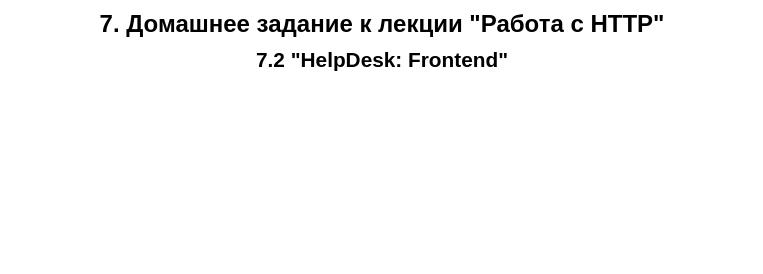
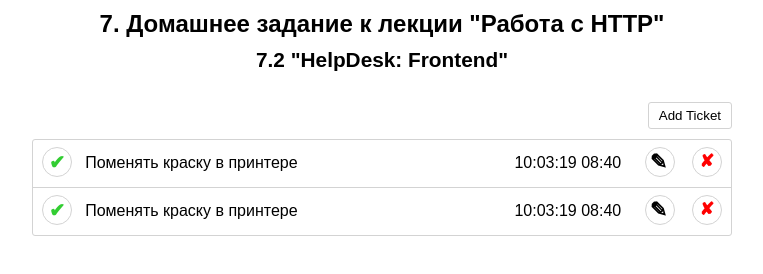
Before and after one commit to MKSInc/AHJ-hw.-7-HTTP.-2-HelpDesk-Pro-Frontend, a website built with webpack: page src/index.html in a window 1280 px wide. Shown: the whole page, without its empty margins (258-1021 px from the left). Built offline with nearby package versions, Linux system fonts and the light colour scheme.

Commit message:
feat: html, css initial version

```diff
--- /dev/null
+++ b/src/css/help-desk/help-desk.css
@@ -0,0 +1,47 @@
+.help-desk {
+  min-width: 460px;
+  max-width: 700px;
+  margin: 0 auto;
+}
+
+.help-desk__control {
+  text-align: right;
+  margin-bottom: 10px;
+}
+
+.help-desk__body {
+  border: 1px solid lightgray;
+  border-radius: 3px;
+}
+
+.help-desk__table {
+  width: 100%;
+  border-collapse: collapse;
+}
+
+.help-desk__cell {
+  text-align: center;
+  vertical-align: top;
+  padding: 7px 5px;
+}
+
+.help-desk__row:not(:last-child) .help-desk__cell{
+  border-bottom: 1px solid lightgray;
+}
+
+.help-desk__coll-name {
+  width: 60%;
+  text-align: left;
+  padding-top: 14px;
+}
+
+.help-desk__coll-created {
+  text-align: center;
+  padding-top: 14px;
+}
+
+.help-desk__description {
+  display: block;
+  display: none;
+  margin-top: 10px;
+}
--- /dev/null
+++ b/src/css/help-desk/help-desk__btn.css
@@ -0,0 +1,61 @@
+.help-desk__btn {
+  border: 1px solid #d3d3d3;
+  background-color: transparent;
+
+  cursor: pointer;
+  outline: none;
+}
+
+.help-desk__btn:hover {
+  background-color: #efefef;
+}
+
+.help-desk__btn:focus {
+  border-color: dimgray;
+}
+
+.help-desk__btn:active {
+  background-color: #d3d3d3;
+}
+
+.help-desk__btn_type_round {
+  position: relative;
+  width: 30px;
+  height: 30px;
+  border-radius: 50%;
+
+  font-size: 100%;
+  font-weight: bold;
+}
+
+.help-desk__btn_type_round::after {
+  position: absolute;
+  top: calc(50% - .5em);
+  line-height: 100%;
+}
+
+.help-desk__btn_action_add {
+  border-radius: 3px;
+  padding: 5px 10px;
+}
+
+.help-desk__btn_action_status::after {
+  content: "\2714";
+  top: calc(50% - .45em);
+  left: calc(50% - .4em);
+  font-size: 1.2em;
+  color: limegreen;
+}
+
+.help-desk__btn_action_edit::after {
+  content: "\270E";
+  left: calc(50% - .5em);
+  font-size: 1.3em;
+}
+
+.help-desk__btn_action_delete::after {
+  content: "\2718";
+  left: calc(50% - .45em);
+  font-size: 1.1em;
+  color: red;
+}
--- /dev/null
+++ b/src/css/main.css
@@ -0,0 +1,28 @@
+* {
+  margin: 0;
+  padding: 0;
+  box-sizing: border-box;
+}
+
+body {
+  font-family: sans-serif;
+  padding-top: 10px;
+}
+
+h1, h2 {
+  text-align: center;
+}
+
+h1 {
+  font-size: 1.5em;
+  margin-bottom: 10px;
+}
+
+h2 {
+  font-size: 1.3em;
+  margin-bottom: 30px;
+}
+
+.container {
+  margin: 0 10px;
+}
--- a/src/css/styles.css
+++ b/src/css/styles.css
@@ -1,24 +1,4 @@
-* {
-  margin: 0;
-  padding: 0;
-  box-sizing: border-box;
-}
-
-body {
-  font-family: sans-serif;
-  padding-top: 10px;
-}
-
-h1, h2 {
-  text-align: center;
-}
-
-h1 {
-  font-size: 1.5em;
-  margin-bottom: 10px;
-}
-
-h2 {
-  font-size: 1.3em;
-  margin-bottom: 30px;
-}
+@import "main.css";
+@import "help-desk/help-desk.css";
+@import "help-desk/help-desk__btn.css";
+@import "utility.css";
--- /dev/null
+++ b/src/css/utility.css
@@ -0,0 +1,11 @@
+[data-visibility="hidden"] {
+  display: none;
+}
+
+/* visually-hidden*/
+[data-visibility="v-hidden"] {
+  position: absolute;
+  width: 1px;
+  height: 1px;
+  clip: rect(1px, 1px, 1px, 1px);
+}
--- a/src/index.html
+++ b/src/index.html
@@ -15,5 +15,63 @@
 <body>
   <h1>7. Домашнее задание к лекции "Работа с HTTP"</h1>
   <h2>7.2 "HelpDesk: Frontend"</h2>
+  <div class="container">
+    <div data-widget="help-desk" class="help-desk">
+      <div class="help-desk__control">
+        <button class="help-desk__btn help-desk__btn_action_add">Add Ticket</button>
+      </div>
+      <div class="help-desk__body">
+        <table class="help-desk__table">
+          <tr class="help-desk__row">
+            <td class="help-desk__cell">
+              <button class="help-desk__btn help-desk__btn_type_round help-desk__btn_action_status">
+                <span data-visibility="v-hidden">Status</span>
+              </button>
+            </td>
+            <td class="help-desk__cell help-desk__coll-name">
+              Поменять краску в принтере
+              <span class="help-desk__description">Описание для замены краски в принтере.</span>
+            </td>
+            <td class="help-desk__cell help-desk__coll-created">10:03:19 08:40</td>
+            <td class="help-desk__cell">
+              <button class="help-desk__btn help-desk__btn_type_round help-desk__btn_action_edit">
+                <span data-visibility="v-hidden">Edit</span>
+              </button>
+            </td>
+            <td class="help-desk__cell">
+              <button class="help-desk__btn help-desk__btn_type_round help-desk__btn_action_delete">
+                <span data-visibility="v-hidden">Delete</span>
+              </button>
+            </td>
+          </tr>
+
+          <tr class="help-desk__row">
+            <td class="help-desk__cell">
+              <button class="help-desk__btn help-desk__btn_type_round help-desk__btn_action_status">
+                <span data-visibility="v-hidden">Status</span>
+              </button>
+            </td>
+            <td class="help-desk__cell help-desk__coll-name">
+              Поменять краску в принтере
+              <span class="help-desk__description">Описание для замены краски в принтере. Пункт первый.</span>
+            </td>
+            <td class="help-desk__cell help-desk__coll-created">10:03:19 08:40</td>
+            <td class="help-desk__cell">
+              <button class="help-desk__btn help-desk__btn_type_round help-desk__btn_action_edit">
+                <span data-visibility="v-hidden">Edit</span>
+              </button>
+            </td>
+            <td class="help-desk__cell">
+              <button class="help-desk__btn help-desk__btn_type_round help-desk__btn_action_delete">
+                <span data-visibility="v-hidden">Delete</span>
+              </button>
+            </td>
+          </tr>
+
+        </table>
+      </div>
+
+    </div>
+  </div>
 </body>
 </html>
```
